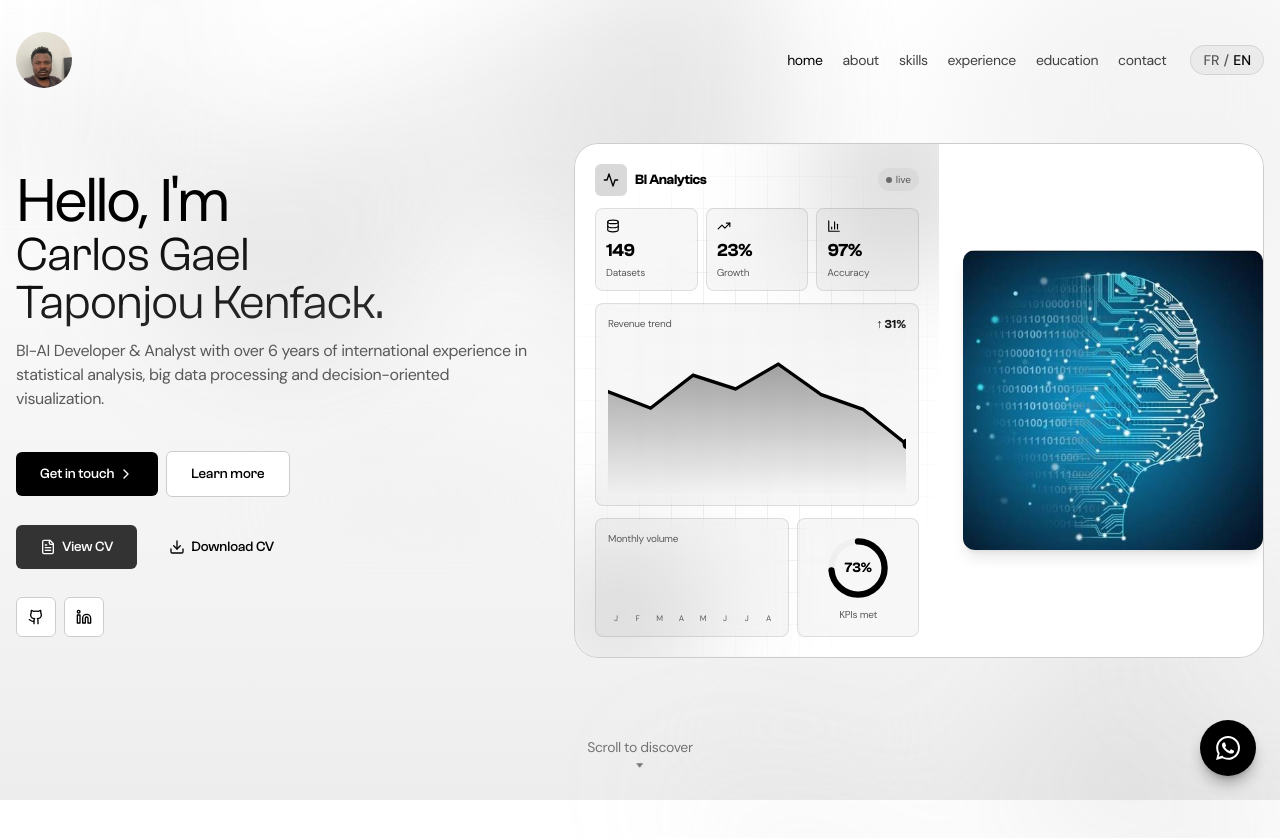
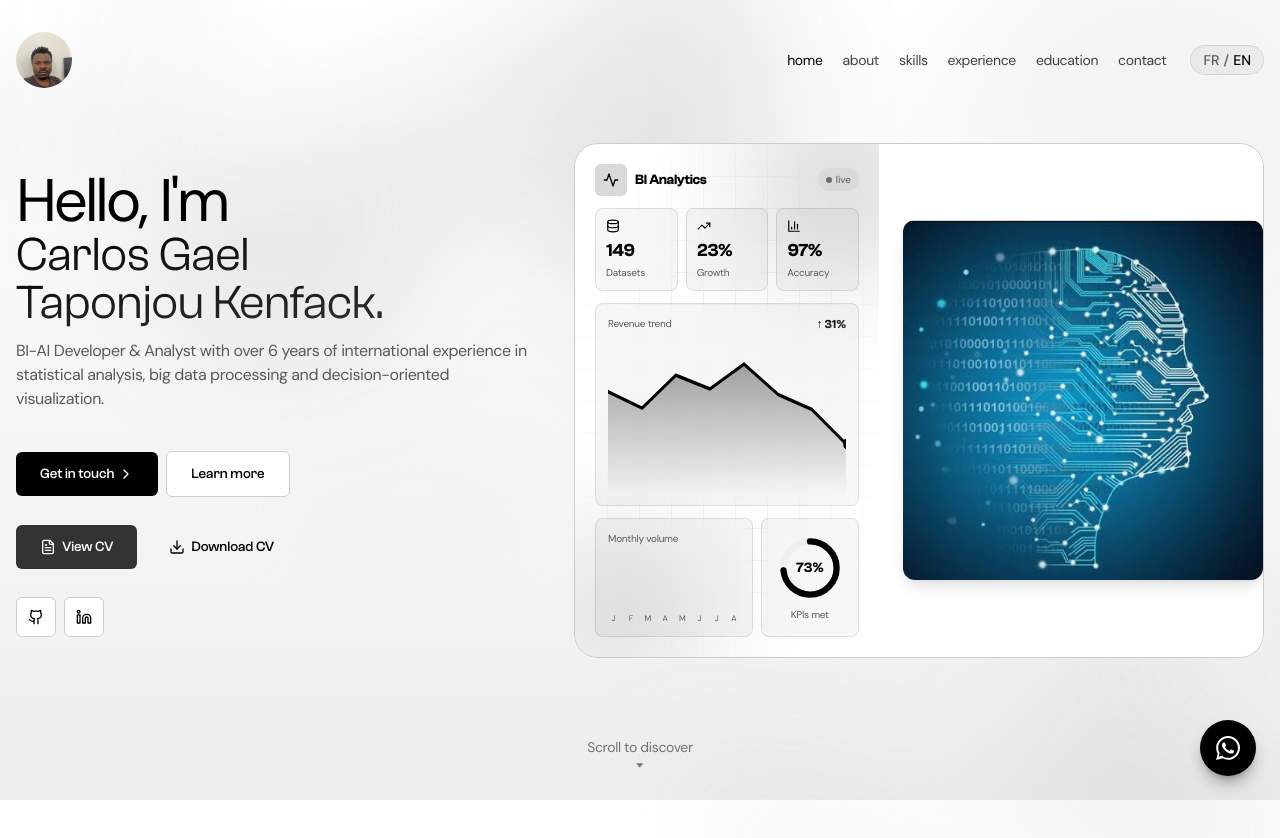
Before and after one commit to yohivana-KYIM/Carlos-Taponjou, a Next.js app: page / in a window 1280 px wide. Shown: the top 838 px of the page. Built offline with nearby package versions, Linux system fonts and the light colour scheme.

Commit message:
first commit

```diff
--- a/src/pages/index.tsx
+++ b/src/pages/index.tsx
@@ -254,9 +254,9 @@ export default function Home() {
             <Image
               src="/ia.jpeg"
               alt="Intelligence Artificielle"
-              width={300}
-              height={300}
-              className="h-auto w-full max-w-[300px] rounded-xl object-contain shadow-lg"
+              width={400}
+              height={400}
+              className="h-auto w-full max-w-[360px] rounded-xl object-contain shadow-lg"
               priority
             />
           </div>
```
Also changed, not shown: 1 other file (tests, documents, lock files or other folders).
